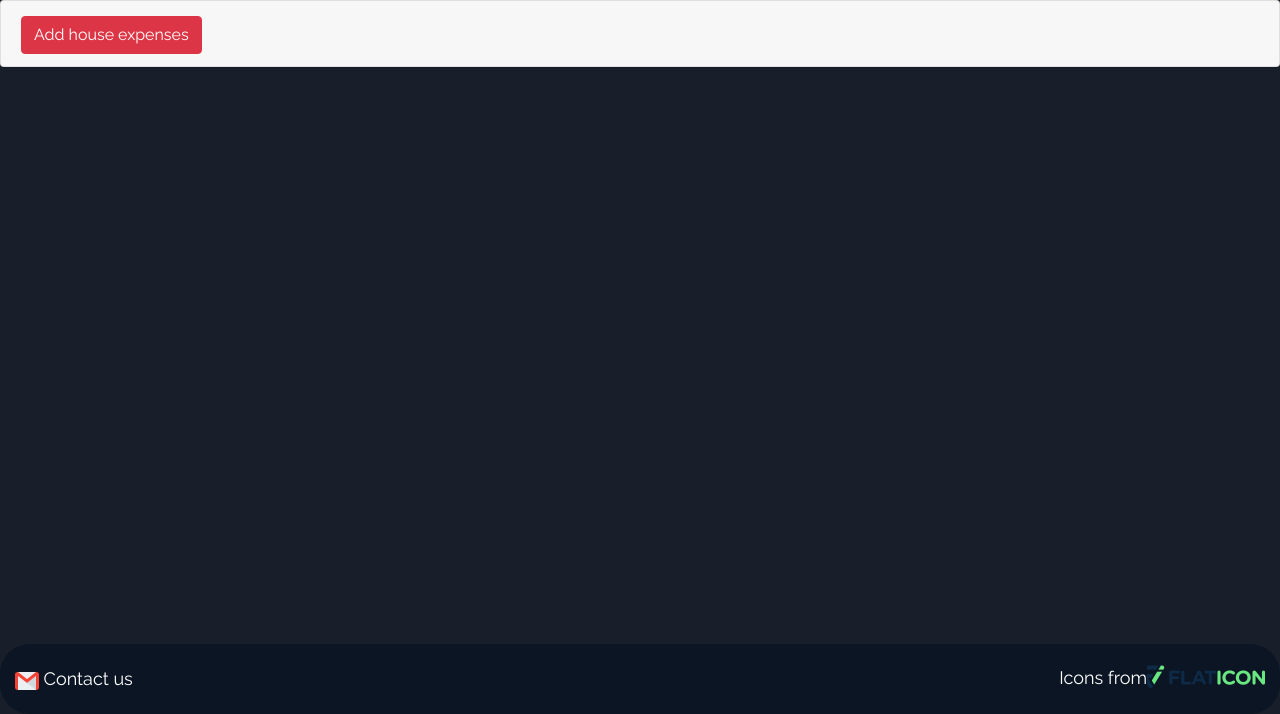
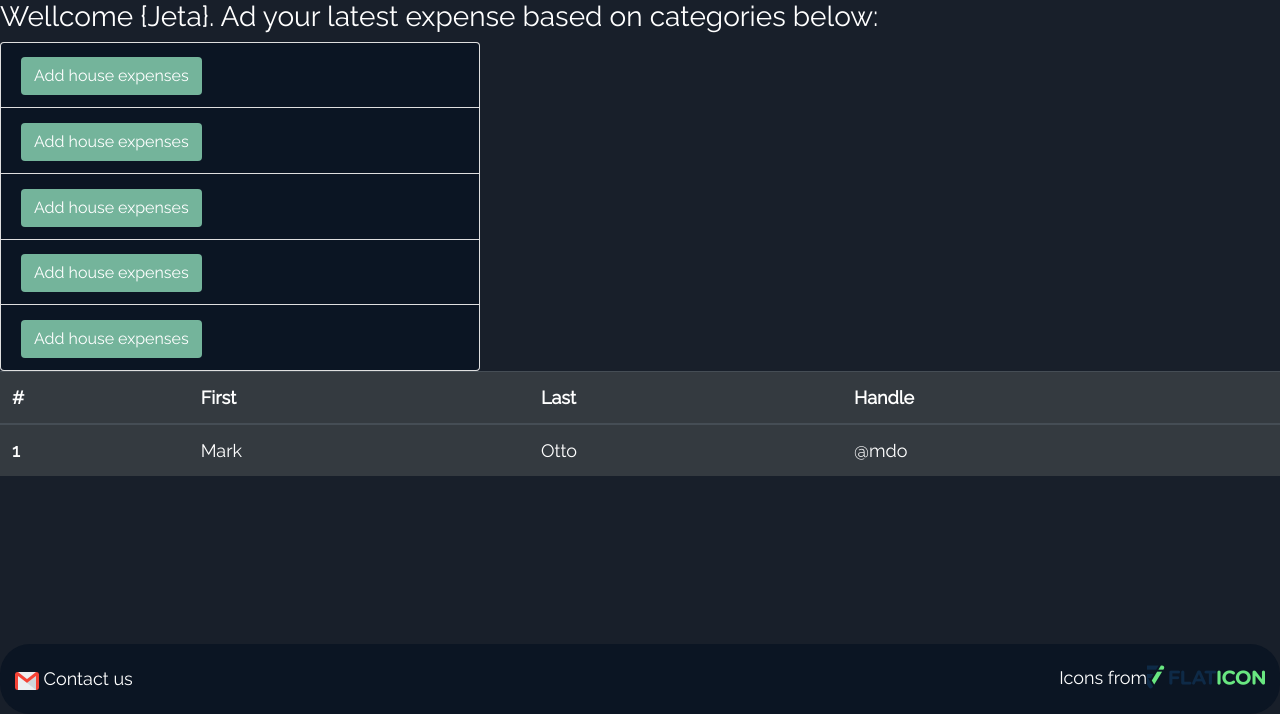
Before and after one commit to jetakasabaqi/money_tracker, a Flask app: page /home in a window 1280 px wide. Shown: the part 86-800 px from the top of the page. Run offline with Flask 2, Linux system fonts and the light colour scheme; a user stored in the database is signed in; some libraries are stand-ins or nearby versions.

Commit message:
homepage with ability to add a product

```diff
--- a/static/css/style.css
+++ b/static/css/style.css
@@ -68,8 +68,25 @@ body{
     color: red;
     font-size: 11px;
   }
-
-
+/**************************/
+.card-header{
+  background: hsl(216, 53%, 9%);
+}
+  .card-header .btn{
+    background-color:#74b49b;
+    color: white;
+  }
+.card-body{
+  background: #eae7e7;
+}
+  .card-body .form-control{
+    width: 300px;
+    margin: 15px 0;
+    /*display: inline-block;*/
+  }
+  .card-body form{
+    display: inline-block;
+  }
 
 /****************/
 
--- a/templates/home.html
+++ b/templates/home.html
@@ -11,32 +11,59 @@
 	<link rel="stylesheet" href="https://stackpath.bootstrapcdn.com/bootstrap/4.4.1/css/bootstrap.min.css" integrity="sha384-Vkoo8x4CGsO3+Hhxv8T/Q5PaXtkKtu6ug5TOeNV6gBiFeWPGFN9MuhOf23Q9Ifjh" crossorigin="anonymous">
     <script src="//code.jquery.com/jquery-1.11.0.min.js"></script>
     <script src="http://netdna.bootstrapcdn.com/bootstrap/3.1.1/js/bootstrap.min.js"></script>
+    <script src="https://ajax.googleapis.com/ajax/libs/jquery/3.4.1/jquery.min.js"></script>
+	<script src="https://code.jquery.com/jquery-3.4.1.slim.min.js" integrity="sha384-J6qa4849blE2+poT4WnyKhv5vZF5SrPo0iEjwBvKU7imGFAV0wwj1yYfoRSJoZ+n" crossorigin="anonymous"></script>
+	<script src="https://cdn.jsdelivr.net/npm/popper.js@1.16.0/dist/umd/popper.min.js" integrity="sha384-Q6E9RHvbIyZFJoft+2mJbHaEWldlvI9IOYy5n3zV9zzTtmI3UksdQRVvoxMfooAo" crossorigin="anonymous"></script>
+	<script src="https://stackpath.bootstrapcdn.com/bootstrap/4.4.1/js/bootstrap.min.js" integrity="sha384-wfSDF2E50Y2D1uUdj0O3uMBJnjuUD4Ih7YwaYd1iqfktj0Uod8GCExl3Og8ifwB6" crossorigin="anonymous"></script>
 	<link rel="stylesheet" type="text/css" href="{{url_for('static',filename = 'css/style.css')}}">
 </head>
 <body>
 	<div class="wrapper home">
 		{% include 'includes/header.html' %}
-		<div class="accordion" id="accordionExample">
-			<div class="card">
-			    <div class="card-header" id="headingThree">
+			<div class="accordion" id="addExpense">
+				<h3>Wellcome {Jeta}. Ad your latest expense based on categories below: </h3>
+				{%for i in range(5)%}
+					<div class="card" style="width: 30rem;">
+					    <div class="card-header" id="{{'heading'+i|string}}">
 					      	<h2 class="mb-0">
-			        	<button class="btn btn-danger collapsed" type="button" data-toggle="collapse" data-target="#collapseThree" aria-expanded="false" aria-controls="collapseThree">
+					        	<button class="btn collapsed" type="button" data-toggle="collapse" data-target="{{'#collapse'+i|string}}"aria-expanded="false" aria-controls="{{'collapse'+i|string}}">
 					          	Add house expenses
 					        	</button>
 					      	</h2>
 					    </div>
-			    <div id="collapseThree" class="collapse" aria-labelledby="headingThree" data-parent="#accordionExample">
+					    <div id="{{'collapse'+i|string}}" class="collapse" aria-labelledby="{{'heading'+i|string}}" data-parent="#addExpense">
 					      	<div class="card-body">
 					        	<form action="" method="">
-			        		<input type="text" name="">
-			        	</form>
-			        	texttt
-			        	<p>shaduagh</p>
+					        		<input type="hidden" name="category_name" value="{categry['id']}">
+					        		<input type="text" name="expense_name" class="form-control" placeholder="name">
+					        		<input type="text" name="expense_price" class="form-control" placeholder="price $">
+					        		<input type="submit" name="Add" value="Add" class="btn btn-danger">
+					        		<a href="" class="btn btn-warning">Cancel</a>
+					        	</form>'
 					      	</div>
 					    </div>
 					</div>
+				{%endfor%}
+
 			</div>
-
+				<table class="table table-hover table-dark">
+				  <thead>
+				    <tr>
+				      <th scope="col">#</th>
+				      <th scope="col">First</th>
+				      <th scope="col">Last</th>
+				      <th scope="col">Handle</th>
+				    </tr>
+				  </thead>
+				  <tbody>
+				    <tr>
+				      <th scope="row">1</th>
+				      <td>Mark</td>
+				      <td>Otto</td>
+				      <td>@mdo</td>
+				    </tr>
+				   </tbody>
+				 </table>
 		{% include 'includes/footer.html' %}
 	</div>
 </body>
```
Lines whose indentation alone changed are shown as unchanged.
